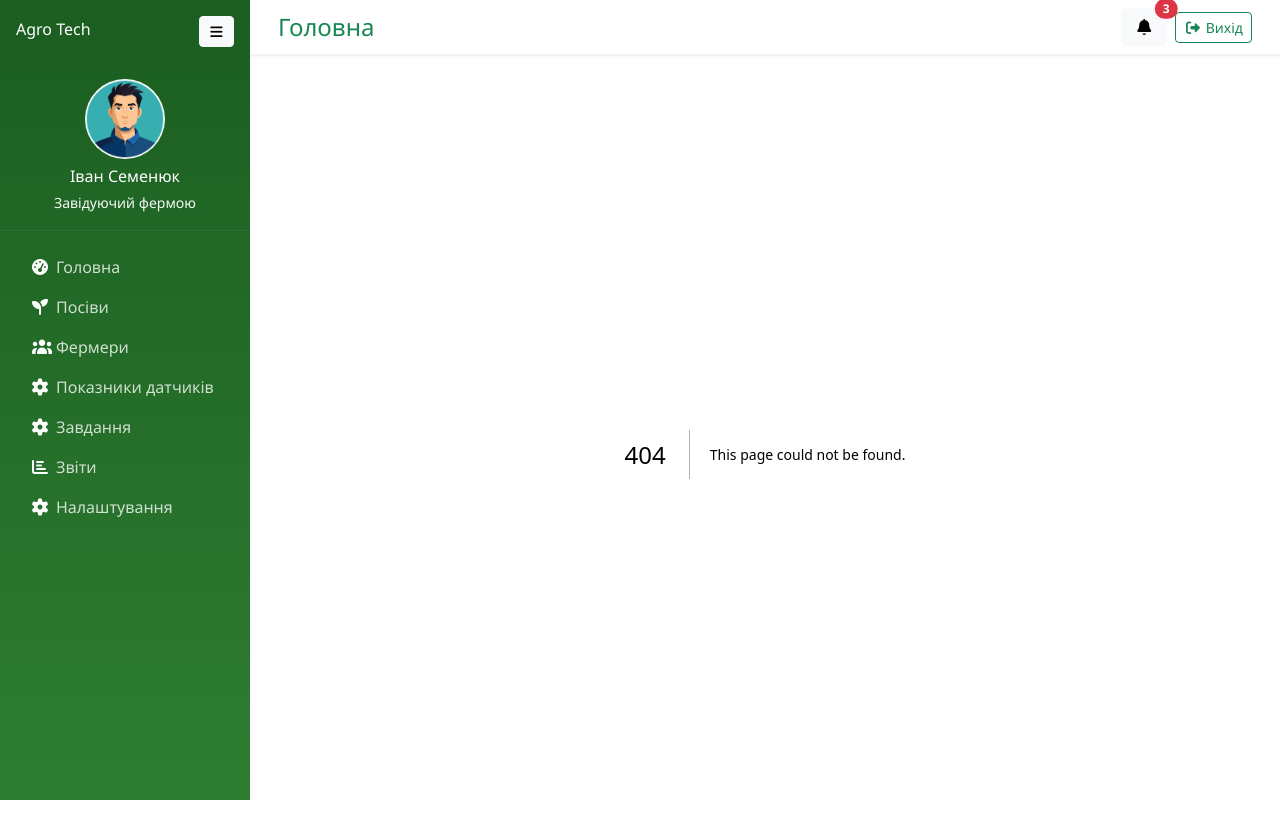
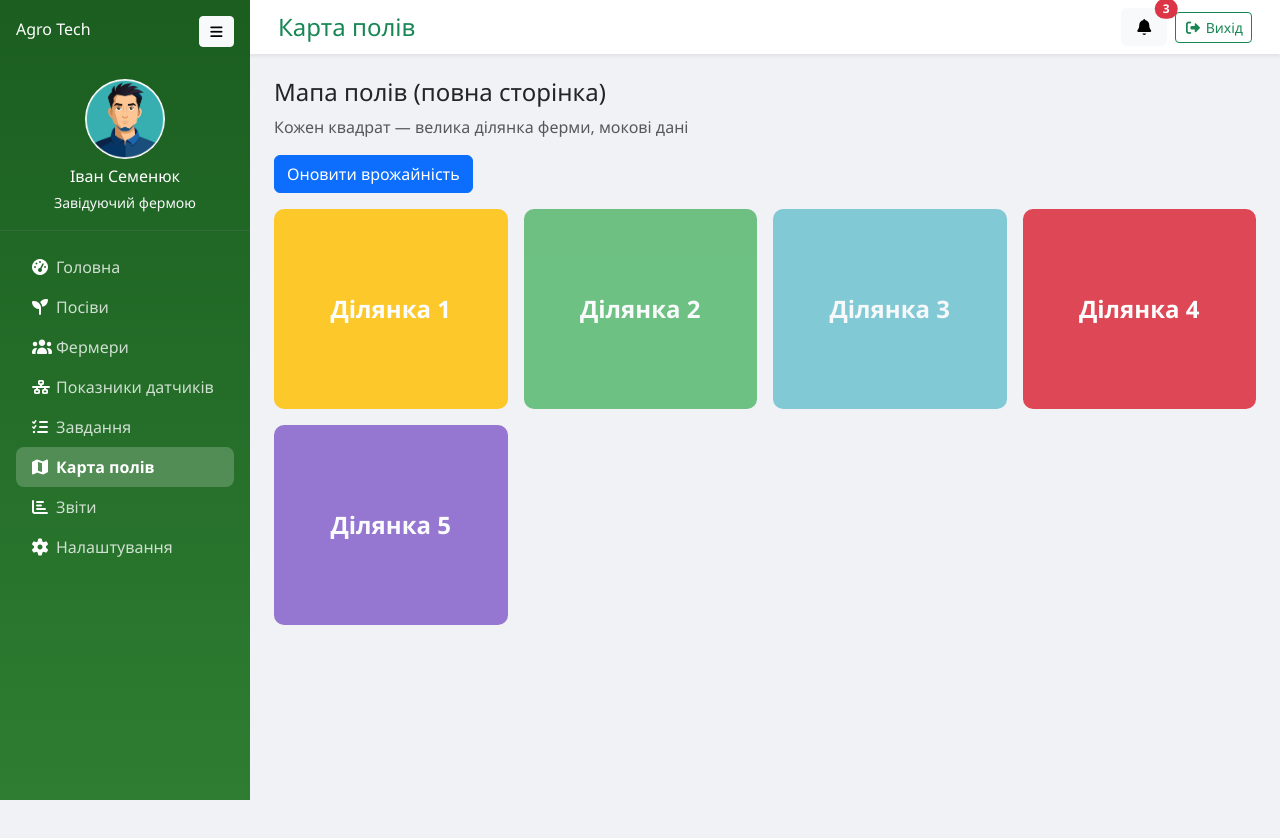
Before and after one commit to freebie22/agro-tech, a Next.js app: page /map in a window 1280 px wide. Before the commit this address had no page. Shown: the top 838 px of the page. Built offline with nearby package versions, Linux system fonts and the light colour scheme.

Commit message:
final fixes

```diff
--- a/src/app/crops/page.tsx
+++ b/src/app/crops/page.tsx
@@ -289,7 +289,7 @@ const Crops = () => {
       cropModal.hide();
     }
 
-    alert("Посів  " + (currentCropId ? "оновлено" : "додано") + " успішно!");
+    alert("Посів " + (currentCropId ? "оновлено" : "додано") + " успішно!");
   };
 
   const filterCrops = () => {
--- /dev/null
+++ b/src/app/map/page.tsx
@@ -0,0 +1,126 @@
+"use client";
+
+import React, { useState } from "react";
+
+type Field = {
+  id: number;
+  name: string;
+  crop: string;
+  yieldPercent: number;
+  color: string;
+};
+
+export default function FarmMapFullPage() {
+  const initialFields: Field[] = [
+    {
+      id: 1,
+      name: "Ділянка 1",
+      crop: "Пшениця",
+      yieldPercent: 85,
+      color: "#FFC107",
+    },
+    {
+      id: 2,
+      name: "Ділянка 2",
+      crop: "Кукурудза",
+      yieldPercent: 65,
+      color: "#28A745",
+    },
+    {
+      id: 3,
+      name: "Ділянка 3",
+      crop: "Соя",
+      yieldPercent: 50,
+      color: "#17A2B8",
+    },
+    {
+      id: 4,
+      name: "Ділянка 4",
+      crop: "Овочі",
+      yieldPercent: 90,
+      color: "#DC3545",
+    },
+    {
+      id: 5,
+      name: "Ділянка 5",
+      crop: "Рис",
+      yieldPercent: 70,
+      color: "#6F42C1",
+    },
+  ];
+
+  const [fields, setFields] = useState<Field[]>(initialFields);
+  const [selectedField, setSelectedField] = useState<Field | null>(null);
+
+  const refreshYields = () => {
+    setFields((prev) =>
+      prev.map((f) => ({
+        ...f,
+        yieldPercent: Math.min(
+          Math.max(f.yieldPercent + (Math.random() * 20 - 10), 0),
+          100,
+        ),
+      })),
+    );
+  };
+
+  return (
+    <div
+      className="container-fluid p-4"
+      id="pageContent"
+      style={{ height: "100vh" }}
+    >
+      <h4>Мапа полів (повна сторінка)</h4>
+      <p className="text-muted">
+        Кожен квадрат — велика ділянка ферми, мокові дані
+      </p>
+
+      <button className="btn btn-primary mb-3" onClick={refreshYields}>
+        Оновити врожайність
+      </button>
+
+      <div
+        className="d-grid gap-3"
+        style={{
+          gridTemplateColumns: "repeat(auto-fit, minmax(200px, 1fr))",
+          gridAutoRows: "200px",
+        }}
+      >
+        {fields.map((field) => (
+          <div
+            key={field.id}
+            className="d-flex justify-content-center align-items-center text-white fw-bold"
+            style={{
+              backgroundColor: field.color,
+              opacity: field.yieldPercent / 100,
+              cursor: "pointer",
+              borderRadius: "10px",
+              fontSize: "1.5rem",
+              transition: "opacity 0.3s",
+            }}
+            onClick={() => setSelectedField(field)}
+            title={`${field.name} — ${field.crop} — Врожайність: ${field.yieldPercent.toFixed(1)}%`}
+          >
+            {field.name}
+          </div>
+        ))}
+      </div>
+
+      {selectedField && (
+        <div className="card mt-4">
+          <div className="card-body">
+            <h5 className="card-title">{selectedField.name}</h5>
+            <p>Культура: {selectedField.crop}</p>
+            <p>Врожайність: {selectedField.yieldPercent.toFixed(1)}%</p>
+            <button
+              className="btn btn-secondary"
+              onClick={() => setSelectedField(null)}
+            >
+              Закрити
+            </button>
+          </div>
+        </div>
+      )}
+    </div>
+  );
+}
--- a/src/components/Navigation/components/Navbar/index.tsx
+++ b/src/components/Navigation/components/Navbar/index.tsx
@@ -39,6 +39,10 @@ const Navbar = ({ mobileMenuBtnRef, navbarRef }: Props) => {
       }
       case "/tasks": {
         name = "Завдання";
+        break;
+      }
+      case "/map": {
+        name = "Карта полів";
         break;
       }
       default:
--- a/src/components/Navigation/components/Sidebar/index.tsx
+++ b/src/components/Navigation/components/Sidebar/index.tsx
@@ -95,7 +95,7 @@ const Sidebar = ({
               href="/sensors"
               data-page="sensors"
             >
-              <i className="fas fa-cog me-2"></i>
+              <i className="fa-solid fa-network-wired me-2"></i>
               <span className="link-text">Показники датчиків</span>
             </Link>
           </li>
@@ -107,8 +107,20 @@ const Sidebar = ({
               href="/sensors"
               data-page="sensors"
             >
-              <i className="fas fa-cog me-2"></i>
+              <i className="fa-solid fa-list-check me-2"></i>
               <span className="link-text">Завдання</span>
+            </Link>
+          </li>
+          <li className="nav-item">
+            <Link
+              className={clsx(
+                `nav-link d-flex align-items-center ${pathname === "/map" && "active"}`,
+              )}
+              href="/map"
+              data-page="sensors"
+            >
+              <i className="fa-solid fa-map me-2"></i>
+              <span className="link-text">Карта полів</span>
             </Link>
           </li>
           <li className="nav-item">
```
Also changed, not shown: src/app/crops/components/modals/CropModal/index.tsx (+6 -6 lines).
